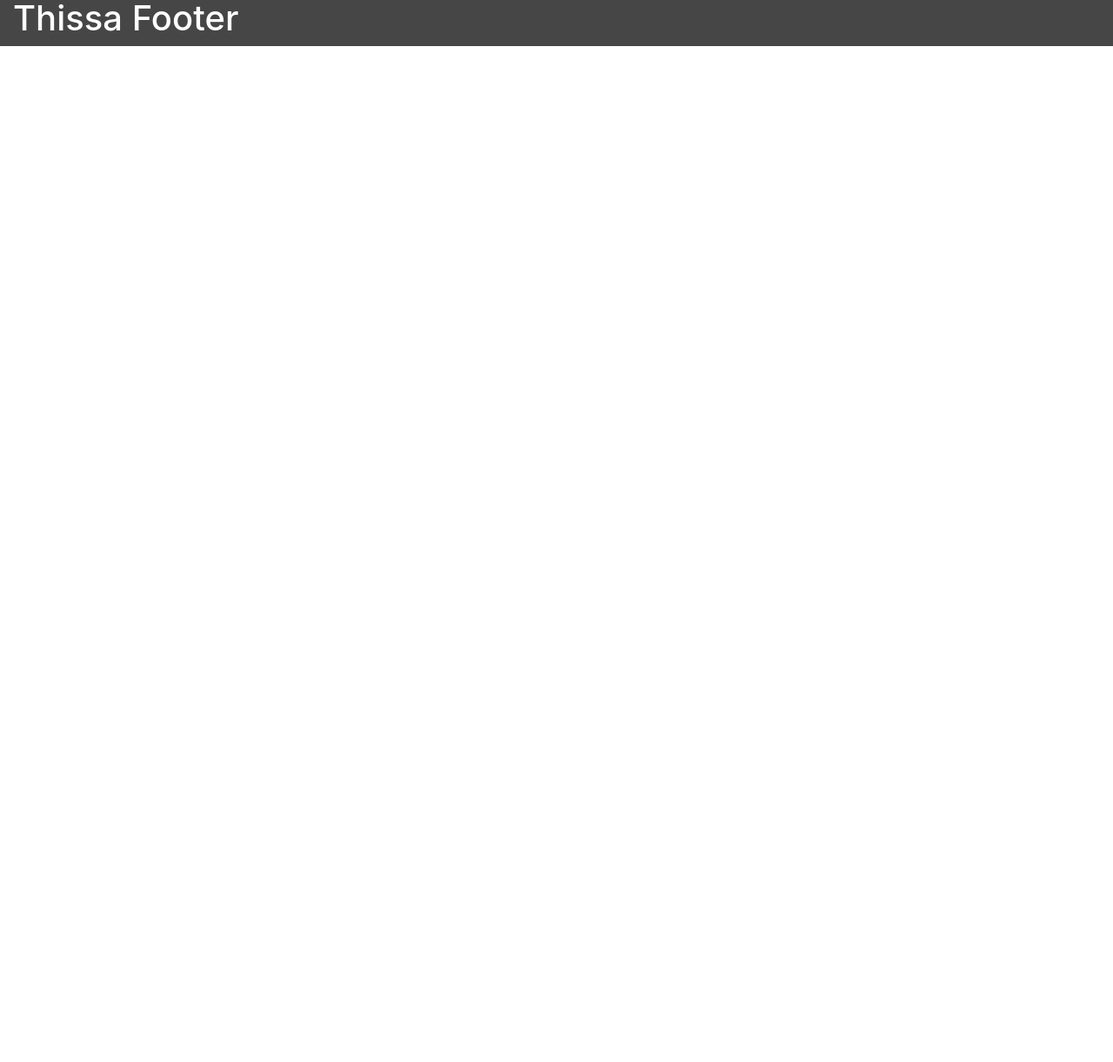
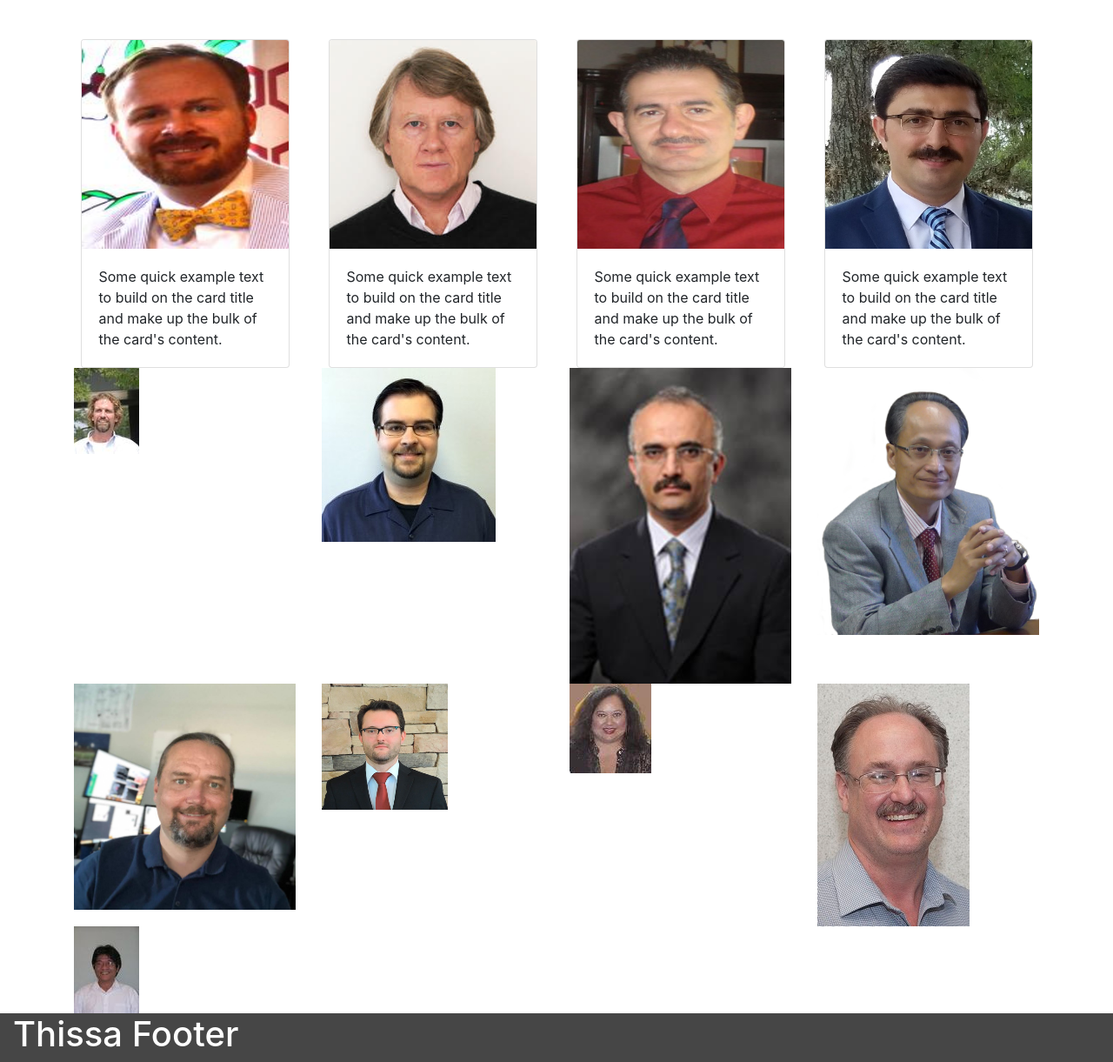
Before and after one commit to snyder0/CMPS_420-ComputerScience, a plain HTML site: page index.html in a window 1280 px wide. Shown: the part 1719-2940 px from the top of the page at 87% size. Before the commit the page ends 1772 px from the top, so only its background shows below. Drawn offline with nearby package versions, Linux system fonts and the light colour scheme; a script that the page names is missing.

Commit message:
added faculty photos

```diff
--- a/css/main.css
+++ b/css/main.css
@@ -51,6 +51,10 @@
     padding: 0px;
 }
 
+.img-faculty {
+    height: 15rem;
+}
+
 .panel {
     background: #E5E5E7
 }
--- a/index.html
+++ b/index.html
@@ -65,8 +65,8 @@
                             <div class="parallax1"></div>
                         </div>
                         <div class="carousel-item">
-                                <div class="parallax2"></div>
-                            </div>
+                            <div class="parallax2"></div>
+                        </div>
                         <div class="flex-caption col-sm-5 h-25">
                             <div id="typed-strings">
                                 <p>Welcome to Computer Science!</p>
@@ -140,7 +140,7 @@
                     <img src="./images/current-students-international.jpg" class="img-fluid" alt="...">
                 </div>
                 <div class="col-sm-4 img-grid">
-                    <img src="./images/students.jpg" class="img-fluid" alt="...">
+                    <img src="./images/student-code.jpg" class="img-fluid" alt="...">
                 </div>
                 <div class="col-sm-4 img-grid">
                     <img src="./images/Hack-a-Thon.png" class="img-fluid" alt="...">
@@ -148,6 +148,75 @@
                 <!-- <div class="col-sm-3 img-grid">
                     <img src="./images/college-student.jpg" class="img-fluid" alt="..."/college-student.jpg
                 </div> -->
+            </div>
+        </div>
+    </div>
+
+    <div class="container mt-5">
+        <div class="row justify-content-around">
+            <!-- <div class="col-sm-3">
+                <img src="./images/faculty/burris.jpg" class="img-fluid" alt="...">
+            </div> -->
+            <div class="card" style="width: 15rem;">
+                <img src="./images/faculty/burris.jpg" class="card-img-top img-faculty" alt="...">
+                <div class="card-body">
+                    <p class="card-text">Some quick example text to build on the card title and make up the bulk of the
+                        card's content.</p>
+                </div>
+            </div>
+            <div class="card" style="width: 15rem;">
+                <img src="./images/faculty/ck.jpg" class="card-img-top img-faculty" alt="...">
+                <div class="card-body">
+                    <p class="card-text">Some quick example text to build on the card title and make up the bulk of the
+                        card's content.</p>
+                </div>
+            </div>
+            <div class="card" style="width: 15rem;">
+                <img src="./images/faculty/ghassan.jpg" class="card-img-top img-faculty" alt="...">
+                <div class="card-body">
+                    <p class="card-text">Some quick example text to build on the card title and make up the bulk of the
+                        card's content.</p>
+                </div>
+            </div>
+            <div class="card" style="width: 15rem;">
+                <img src="./images/faculty/Kazim_Picture.jpg" class="card-img-top img-faculty" alt="...">
+                <div class="card-body">
+                    <p class="card-text">Some quick example text to build on the card title and make up the bulk of the
+                        card's content.</p>
+                </div>
+            </div>
+        </div>
+        <div class="row">
+            <div class="col-sm-3">
+                <img src="./images/faculty/mcdowell.jpg" class="img-fluid" alt="...">
+            </div>
+            <div class="col-sm-3">
+                <img src="./images/faculty/mcnulty.png" class="img-fluid" alt="...">
+            </div>
+            <div class="col-sm-3">
+                <img src="./images/faculty/omer.jpg" class="img-fluid" alt="...">
+            </div>
+            <div class="col-sm-3">
+                <img src="./images/faculty/qntran.png" class="img-fluid" alt="...">
+            </div>
+        </div>
+        <div class="row">
+            <div class="col-sm-3">
+                <img src="./images/faculty/ray.jpg" class="img-fluid" alt="...">
+            </div>
+            <div class="col-sm-3">
+                <img src="./images/faculty/regisresized.jpg" class="img-fluid" alt="...">
+            </div>
+            <div class="col-sm-3">
+                <img src="./images/faculty/sewell1.jpg" class="img-fluid" alt="...">
+            </div>
+            <div class="col-sm-3">
+                <img src="./images/faculty/steeleweb.jpg" class="img-fluid" alt="...">
+            </div>
+        </div>
+        <div class="row">
+            <div class="col-sm-3">
+                <img src="./images/faculty/yang.jpg" class="img-fluid" alt="...">
             </div>
         </div>
     </div>
```
Also changed, not shown: images/student-code.jpg (added).
